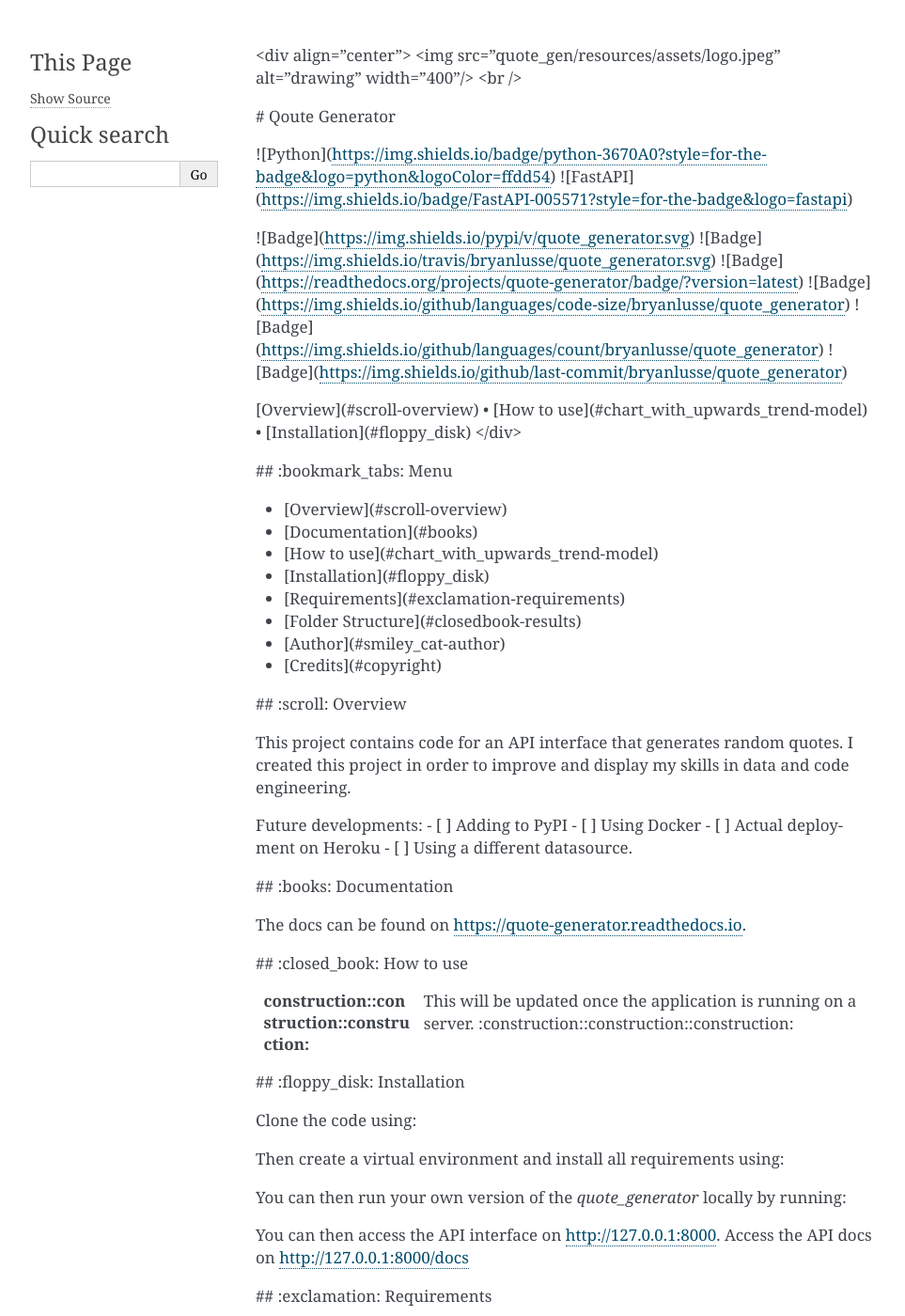
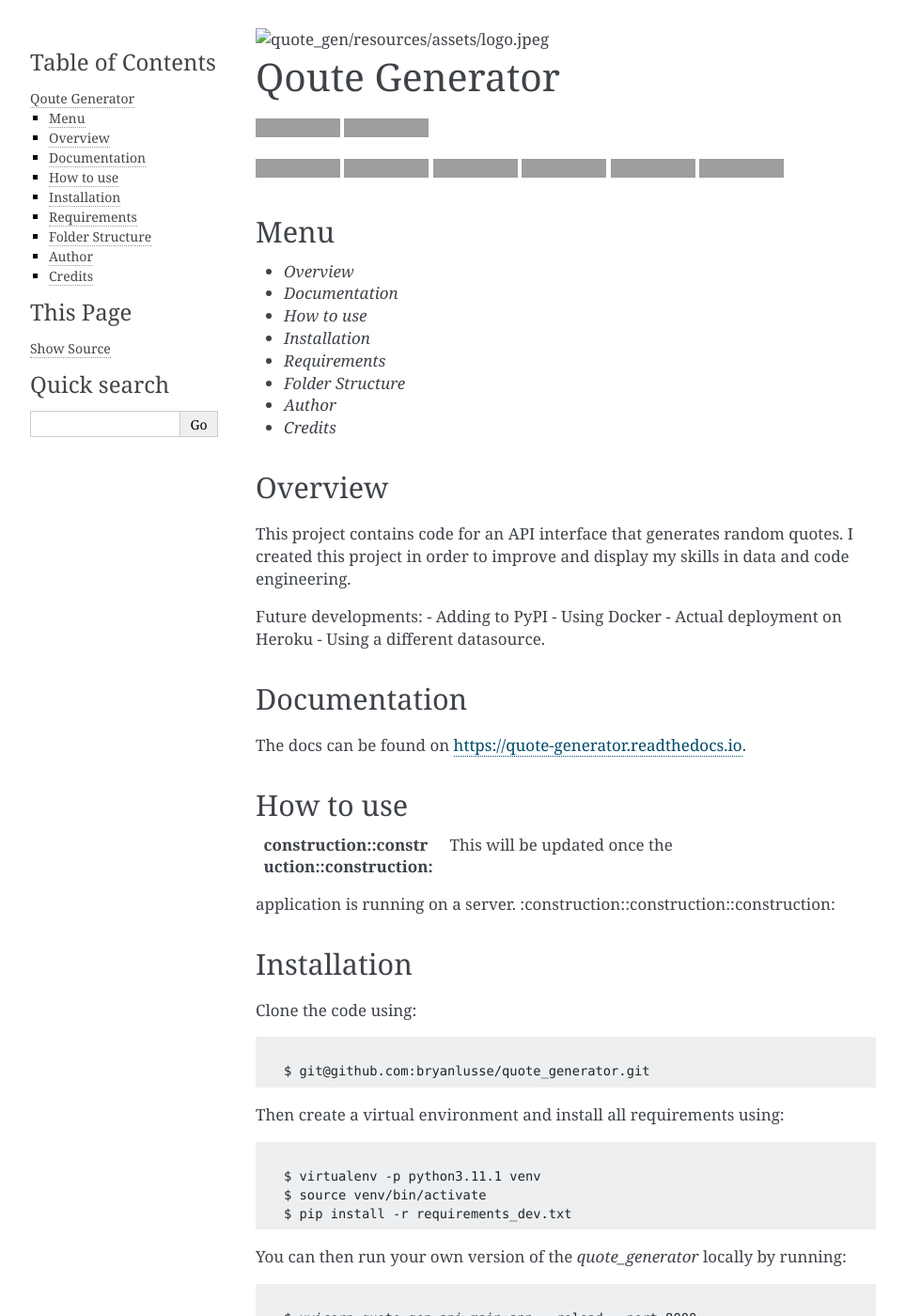
Before and after one commit to bryanlusse/quote_generator, a Sphinx documentation site: the page built from docs/readme.rst, in a window 1280 px wide and 1400 px high. Shown: the whole window at 94% size, without its empty margins (148-1111 px from the left). Built offline with Sphinx 7.4.7, drawn with Linux system fonts in a browser that asks for light colours; pages that are not in the unit, such as notebooks, are missing from menus; some of the changed text lies outside the part shown; grey boxes are pictures that could not be loaded.

Commit message:
Updated readme file

```diff
--- a/README.rst
+++ b/README.rst
@@ -1,103 +1,128 @@
-<div align="center">
-<img src="quote_gen/resources/assets/logo.jpeg" alt="drawing" width="400"/> <br />
+.. image:: quote_gen/resources/assets/logo.jpeg
 
+Qoute Generator
+==================
 
-# Qoute Generator
+.. container::
 
-![Python](https://img.shields.io/badge/python-3670A0?style=for-the-badge&logo=python&logoColor=ffdd54)
-![FastAPI](https://img.shields.io/badge/FastAPI-005571?style=for-the-badge&logo=fastapi)
+.. rubric::
 
-![Badge](https://img.shields.io/pypi/v/quote_generator.svg)
-![Badge](https://img.shields.io/travis/bryanlusse/quote_generator.svg)
-![Badge](https://readthedocs.org/projects/quote-generator/badge/?version=latest)
-![Badge](https://img.shields.io/github/languages/code-size/bryanlusse/quote_generator)
-![Badge](https://img.shields.io/github/languages/count/bryanlusse/quote_generator)
-![Badge](https://img.shields.io/github/last-commit/bryanlusse/quote_generator)
+|Python| |FastAPI|
 
-[Overview](#scroll-overview)
-•
-[How to use](#chart_with_upwards_trend-model)
-•
-[Installation](#floppy_disk)
-</div>
+|Badge1| |Badge2| |Badge3| |Badge4| |Badge5| |Badge6|
 
-## :bookmark_tabs: Menu
+Menu
+--------------------
 
-- [Overview](#scroll-overview)
-- [Documentation](#books)
-- [How to use](#chart_with_upwards_trend-model)
-- [Installation](#floppy_disk)
-- [Requirements](#exclamation-requirements)
-- [Folder Structure](#closedbook-results)
-- [Author](#smiley_cat-author)
-- [Credits](#copyright)
+-  `Overview`
+-  `Documentation`
+-  `How to use`
+-  `Installation`
+-  `Requirements`
+-  `Folder Structure`
+-  `Author`
+-  `Credits`
 
-## :scroll: Overview
+Overview
+-----------------
 
-This project contains code for an API interface that generates random quotes.
-I created this project in order to improve and display my skills in data and code engineering.
+This project contains code for an API interface that generates random
+quotes. I created this project in order to improve and display my skills
+in data and code engineering.
 
 Future developments:
-- [ ] Adding to PyPI
-- [ ] Using Docker
-- [ ] Actual deployment on Heroku
-- [ ] Using a different datasource.
+- Adding to PyPI
+- Using Docker
+- Actual deployment on Heroku
+- Using a different datasource.
 
-## :books: Documentation
+Documentation
+---------------------
 
 The docs can be found on https://quote-generator.readthedocs.io.
 
-## :closed_book: How to use
+How to use
+------------------------
 
-:construction::construction::construction: This will be updated once the application is running on a server. :construction::construction::construction:
+:construction::construction::construction: This will be updated once the
+application is running on a server.
+:construction::construction::construction:
 
-## :floppy_disk: Installation
+Installation
+--------------------------
 
 Clone the code using:
 
-.. code-block:: shell
-        $ git@github.com:bryanlusse/quote_generator.git
+.. raw:: html
+
+   <pre><code>
+   $ git@github.com:bryanlusse/quote_generator.git
+   </code></pre>
 
 Then create a virtual environment and install all requirements using:
 
-.. code-block:: shell
-        $ virtualenv -p python3.11.1 venv
-        $ source venv/bin/activate
-        $ pip install -r requirements_dev.txt
+.. raw:: html
 
-You can then run your own version of the *quote_generator* locally by running:
+   <pre><code>
+   $ virtualenv -p python3.11.1 venv
+   $ source venv/bin/activate
+   $ pip install -r requirements_dev.txt
+   </code></pre>
 
-.. code-block:: shell
-        $ uvicorn quote_gen.api.main:app --reload --port 8000
+You can then run your own version of the *quote_generator* locally by
+running:
 
-You can then access the API interface on http://127.0.0.1:8000.
-Access the API docs on http://127.0.0.1:8000/docs
+.. raw:: html
 
-## :exclamation: Requirements
+   <pre><code>
+   $ uvicorn quote_gen.api.main:app --reload --port 8000
+   </code></pre>
 
-Found in [requirements_dev.txt](https://github.com/bryanlusse/quote_generator/blob/master/requirements_dev.txt).
+You can then access the API interface on http://127.0.0.1:8000. Access
+the API docs on http://127.0.0.1:8000/docs
 
-## :open_file_folder: Folder Structure
+Requirements
+--------------------------
 
-.. code_block::
-        .
-        ├── docs                                # The documentation lives here
-        ├── quote_gen                           # The main code lives here
-        ├── requirements_dev.txt                # Required packages
-        ├── Makefile
-        └── README.rst
+Found in
+`requirements_dev.txt <https://github.com/bryanlusse/quote_generator/blob/master/requirements_dev.txt>`__.
 
-All files can be inspecte on Github.
+Folder Structure
+-----------------------------------
 
-## :smiley_cat: Author
+.. raw:: html
 
-- [@bryanlusse](https://github.com/bryanlusse)
+   <pre><code>
+   .
+   ├── docs                                # The documentation lives here
+   ├── quote_gen                           # The main code lives here
+   ├── requirements_dev.txt                # Required packages
+   ├── Makefile
+   └── README.rst
+   </code></pre>
 
-Made with &nbsp;❤️&nbsp;
+All files can be inspected on Github.
 
-## :copyright: Credits
+Author
+-------------------
 
-This package was created with Cookiecutter_ and the `audreyr/cookiecutter-pypackage`_ project template.
+-  `@bryanlusse <https://github.com/bryanlusse>`__
 
-.. _Cookiecutter: https://github.com/audreyr/cookiecutter
-.. _`audreyr/cookiecutter-pypackage`: https://github.com/audreyr/cookiecutter-pypackage
+Made with love.
+
+Credits
+-------------------
+
+This package was created with
+`Cookiecutter <https://github.com/audreyr/cookiecutter>`__ and the
+`audreyr/cookiecutter-pypackage <https://github.com/audreyr/cookiecutter-pypackage>`__
+project template.
+
+.. |Python| image:: https://img.shields.io/badge/python-3670A0?style=for-the-badge&logo=python&logoColor=ffdd54
+.. |FastAPI| image:: https://img.shields.io/badge/FastAPI-005571?style=for-the-badge&logo=fastapi
+.. |Badge1| image:: https://img.shields.io/pypi/v/quote_generator.svg
+.. |Badge2| image:: https://img.shields.io/travis/bryanlusse/quote_generator.svg
+.. |Badge3| image:: https://readthedocs.org/projects/quote-generator/badge/?version=latest
+.. |Badge4| image:: https://img.shields.io/github/languages/code-size/bryanlusse/quote_generator
+.. |Badge5| image:: https://img.shields.io/github/languages/count/bryanlusse/quote_generator
+.. |Badge6| image:: https://img.shields.io/github/last-commit/bryanlusse/quote_generator
--- a/docs/conf.py
+++ b/docs/conf.py
@@ -31,7 +31,8 @@
 
 # Add any Sphinx extension module names here, as strings. They can be
 # extensions coming with Sphinx (named 'sphinx.ext.*') or your custom ones.
-extensions = ['sphinx.ext.autodoc', 'sphinx.ext.viewcode']
+extensions = ['sphinx.ext.autodoc',
+              'sphinx.ext.viewcode']
 
 # Add any paths that contain templates here, relative to this directory.
 templates_path = ['_templates']
```
Also changed, not shown: quote_gen/resources/assets/logo.jpeg.
